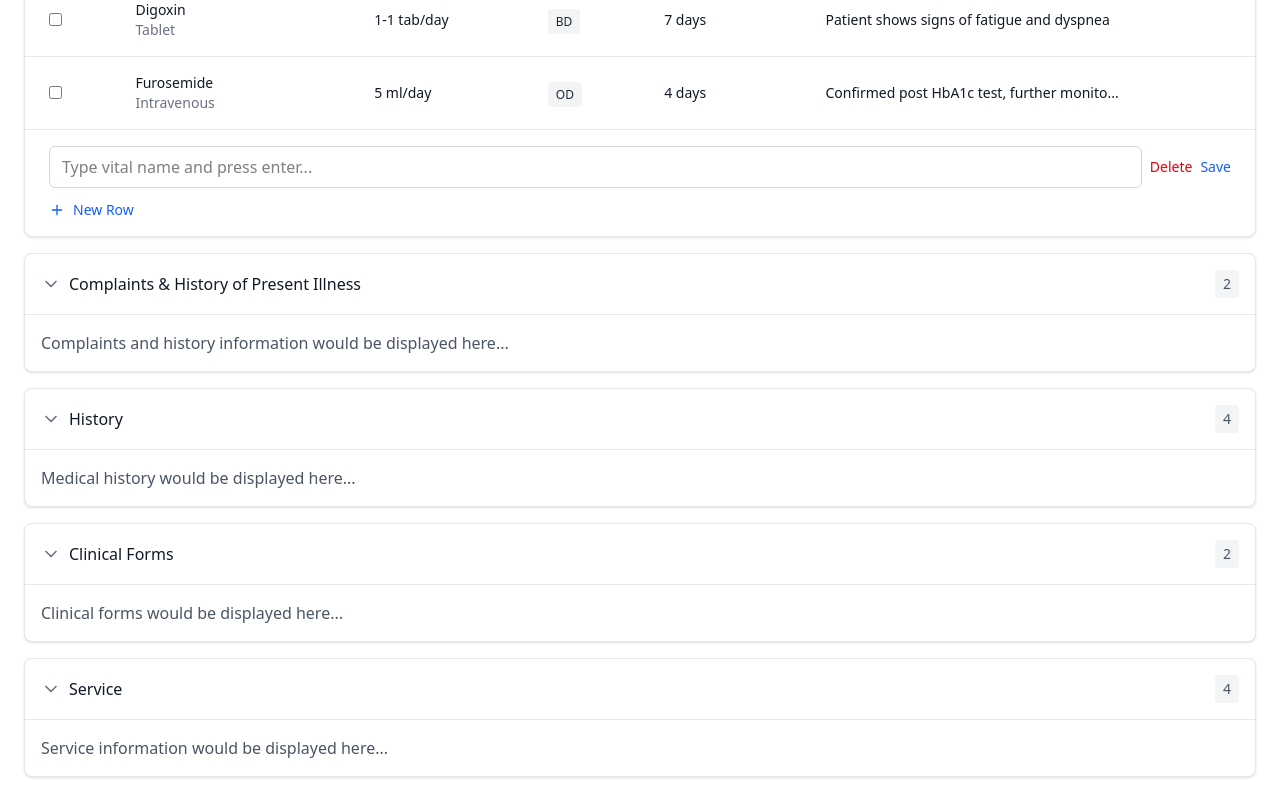
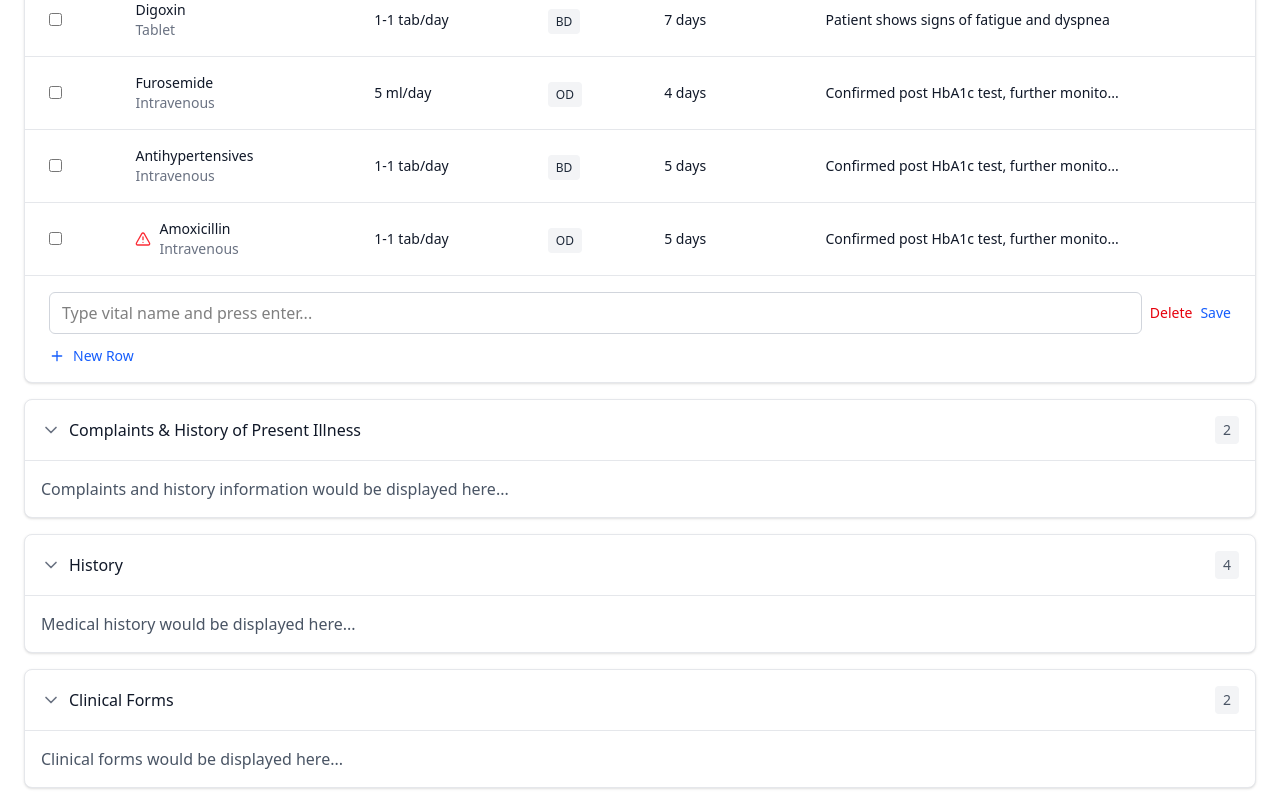
Before and after one commit to Sp6698/superHeroAssignment, a React (Vite) app: page / in a window 1280 px wide. Shown: the part 1018-1815 px from the top of the page. Built offline with nearby package versions, Linux system fonts and the light colour scheme.

Commit message:
done with second window

```diff
--- a/src/components/PatientInfo.jsx
+++ b/src/components/PatientInfo.jsx
@@ -1,5 +1,5 @@
 import React, { useState } from 'react';
-import { ArrowLeft, ChevronDown, ChevronUp, Search, Edit, Trash2, Plus, MoreHorizontal, Phone, User, Calendar } from 'lucide-react';
+import { ArrowLeft, ChevronDown, ChevronUp, Search, Edit, Trash2, Plus, MoreHorizontal, Phone, User, Calendar, AlertTriangle, X } from 'lucide-react';
 
 const PatientInfo = () => {
     const [expandedSections, setExpandedSections] = useState({
@@ -21,7 +21,8 @@ const PatientInfo = () => {
             frequency: '1-1 tab/day',
             dose: 'BD',
             duration: '7 days',
-            remarks: 'Patient shows signs of fatigue and dyspnea'
+            remarks: 'Patient shows signs of fatigue and dyspnea',
+            hasAllergy: false
         },
         {
             id: 2,
@@ -30,11 +31,33 @@ const PatientInfo = () => {
             frequency: '5 ml/day',
             dose: 'OD',
             duration: '4 days',
-            remarks: 'Confirmed post HbA1c test, further monito...'
+            remarks: 'Confirmed post HbA1c test, further monito...',
+            hasAllergy: false
+        },
+        {
+            id: 3,
+            name: 'Antihypertensives',
+            type: 'Intravenous',
+            frequency: '1-1 tab/day',
+            dose: 'BD',
+            duration: '5 days',
+            remarks: 'Confirmed post HbA1c test, further monito...',
+            hasAllergy: false
+        },
+        {
+            id: 4,
+            name: 'Amoxicillin',
+            type: 'Intravenous',
+            frequency: '1-1 tab/day',
+            dose: 'OD',
+            duration: '5 days',
+            remarks: 'Confirmed post HbA1c test, further monito...',
+            hasAllergy: true
         }
     ]);
 
     const [newMedication, setNewMedication] = useState('');
+    const [allergyAlert, setAllergyAlert] = useState(null);
 
     const toggleSection = (section) => {
         setExpandedSections(prev => ({
@@ -43,8 +66,41 @@ const PatientInfo = () => {
         }));
     };
 
+    // Allergy checking system
+    const allergyDatabase = {
+        'amoxicillin': 'Penicillin Allergy',
+        'penicillin': 'Penicillin Allergy',
+        'ampicillin': 'Penicillin Allergy',
+        'peanut': 'Peanut Allergy',
+        'simvastatin': 'Statin Muscle Pain',
+        'atorvastatin': 'Statin Muscle Pain',
+        'sulfamethoxazole': 'Sulfa Drug Allergy',
+        'trimethoprim': 'Sulfa Drug Allergy'
+    };
+
+    const checkForAllergies = (medicationName) => {
+        const lowerMedName = medicationName.toLowerCase();
+        for (const [med, allergy] of Object.entries(allergyDatabase)) {
+            if (lowerMedName.includes(med)) {
+                return allergy;
+            }
+        }
+        return null;
+    };
+
     const addNewMedication = () => {
         if (newMedication.trim()) {
+            const detectedAllergy = checkForAllergies(newMedication);
+
+            if (detectedAllergy) {
+                setAllergyAlert({
+                    medication: newMedication,
+                    allergy: detectedAllergy,
+                    message: `This patient is allergic to ${detectedAllergy.toLowerCase()}-based medications, including ${newMedication}. Prescribing this medication may cause a severe allergic reaction.`
+                });
+                return;
+            }
+
             const newMed = {
                 id: medications.length + 1,
                 name: newMedication,
@@ -52,11 +108,33 @@ const PatientInfo = () => {
                 frequency: '',
                 dose: '',
                 duration: '',
-                remarks: ''
+                remarks: '',
+                hasAllergy: false
             };
             setMedications([...medications, newMed]);
             setNewMedication('');
         }
+    };
+
+    const overrideAllergy = () => {
+        const newMed = {
+            id: medications.length + 1,
+            name: allergyAlert.medication,
+            type: 'Tablet',
+            frequency: '',
+            dose: '',
+            duration: '',
+            remarks: '',
+            hasAllergy: true
+        };
+        setMedications([...medications, newMed]);
+        setNewMedication('');
+        setAllergyAlert(null);
+    };
+
+    const viewAlternatives = () => {
+        // In a real application, this would show alternative medications
+        alert('Alternative medications would be displayed here');
     };
 
     const deleteMedication = (id) => {
@@ -317,9 +395,14 @@ const PatientInfo = () => {
                                                         <input type="checkbox" className="rounded" />
                                                     </td>
                                                     <td className="px-6 py-4 whitespace-nowrap">
-                                                        <div>
-                                                            <div className="text-sm font-medium text-gray-900">{med.name}</div>
-                                                            <div className="text-sm text-gray-500">{med.type}</div>
+                                                        <div className="flex items-center">
+                                                            {med.hasAllergy && (
+                                                                <AlertTriangle className="w-4 h-4 text-red-500 mr-2" />
+                                                            )}
+                                                            <div>
+                                                                <div className="text-sm font-medium text-gray-900">{med.name}</div>
+                                                                <div className="text-sm text-gray-500">{med.type}</div>
+                                                            </div>
                                                         </div>
                                                     </td>
                                                     <td className="px-6 py-4 whitespace-nowrap text-sm text-gray-900">
@@ -415,6 +498,49 @@ const PatientInfo = () => {
                     ))}
                 </div>
             </div>
+
+            {/* Allergy Alert Modal */}
+            {allergyAlert && (
+                <div className="fixed inset-0 bg-black bg-opacity-50 flex items-center justify-center z-50">
+                    <div className="bg-white rounded-lg shadow-lg max-w-md w-full mx-4">
+                        <div className="p-6">
+                            <div className="flex items-start">
+                                <div className="flex-shrink-0">
+                                    <AlertTriangle className="h-6 w-6 text-red-500" />
+                                </div>
+                                <div className="ml-3 w-full">
+                                    <h3 className="text-lg font-medium text-red-800 mb-2">
+                                        Allergy Alert
+                                    </h3>
+                                    <div className="text-sm text-gray-700 mb-4">
+                                        {allergyAlert.message}
+                                    </div>
+                                    <div className="flex space-x-3">
+                                        <button
+                                            onClick={overrideAllergy}
+                                            className="px-4 py-2 bg-gray-200 text-gray-800 rounded-md hover:bg-gray-300 text-sm font-medium"
+                                        >
+                                            Override Warning
+                                        </button>
+                                        <button
+                                            onClick={viewAlternatives}
+                                            className="px-4 py-2 bg-blue-600 text-white rounded-md hover:bg-blue-700 text-sm font-medium"
+                                        >
+                                            View Alternatives
+                                        </button>
+                                    </div>
+                                </div>
+                                <button
+                                    onClick={() => setAllergyAlert(null)}
+                                    className="ml-2 flex-shrink-0 text-gray-400 hover:text-gray-600"
+                                >
+                                    <X className="h-5 w-5" />
+                                </button>
+                            </div>
+                        </div>
+                    </div>
+                </div>
+            )}
         </div>
     );
 };
```
